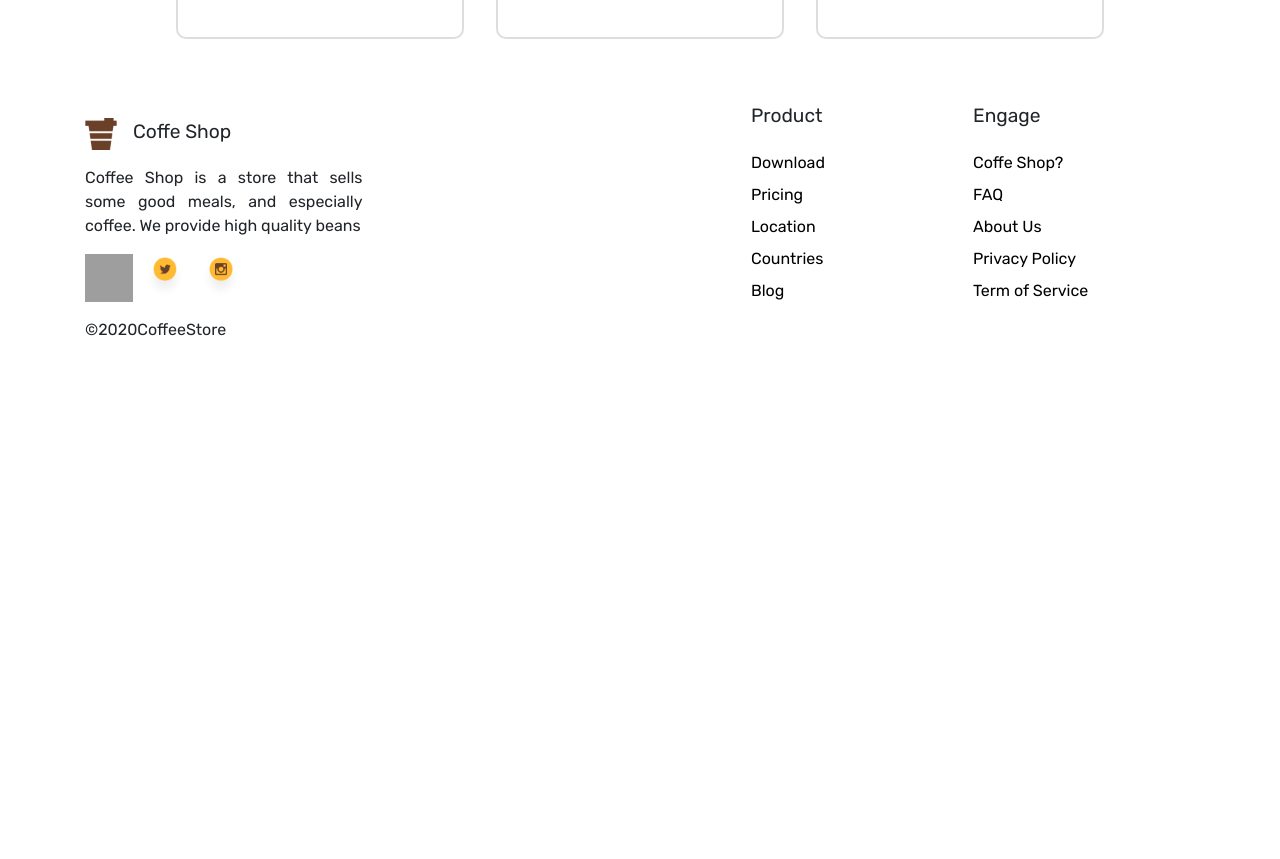
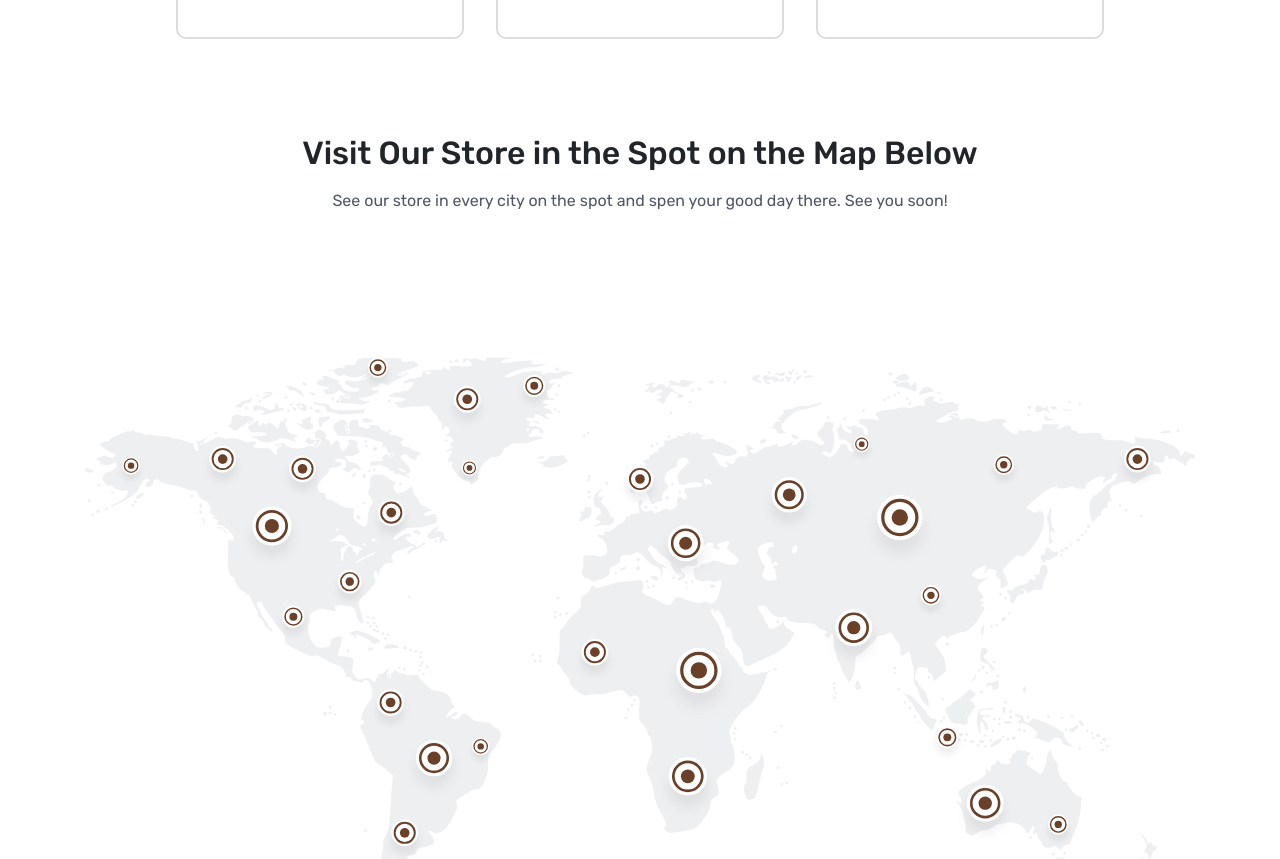
Before and after one commit to sipamungkas/arkaffe-frontend, a React (Create React App) app: page / in a window 1280 px wide. Shown: the part 3380-4239 px from the top of the page. Before the commit the page ends 3738 px from the top, so only its background shows below. Built offline with nearby package versions, Linux system fonts and the light colour scheme; grey boxes are pictures that could not be loaded.

Commit message:
feat: add location component to hompage

```diff
--- /dev/null
+++ b/src/components/home/Location.js
@@ -0,0 +1,22 @@
+import classes from "./Location.module.css";
+
+export default function Location() {
+  return (
+    <div className="bg-white mt-5">
+      <section className={`container ${classes.location}`}>
+        <h2 className="section-title text-center">
+          Visit Our Store in the Spot on the Map Below
+        </h2>
+        <p className="section-description text-center">
+          See our store in every city on the spot and spen your good day there.
+          See you soon!
+        </p>
+        <img
+          className={classes.map}
+          src="/assets/images/location-map.svg"
+          alt="location"
+        />
+      </section>
+    </div>
+  );
+}
--- /dev/null
+++ b/src/components/home/Location.module.css
@@ -0,0 +1,6 @@
+.map {
+  margin-top: 8rem;
+  width: 100%;
+  object-position: center;
+  object-fit: cover;
+}
--- a/src/pages/home/Home.js
+++ b/src/pages/home/Home.js
@@ -2,6 +2,7 @@ import Hero from "../../components/home/Hero";
 import Stats from "../../components/home/Stats";
 import Featured from "../../components/home/Featured";
 import Pricing from "../../components/home/Pricing";
+import Location from "../../components/home/Location";
 
 // import classes from "./Home.module.css";
 
@@ -12,6 +13,7 @@ export default function Home() {
       <Stats />
       <Featured />
       <Pricing />
+      <Location />
     </main>
   );
 }
```
Also changed, not shown: public/assets/images/location-map.svg (added).
